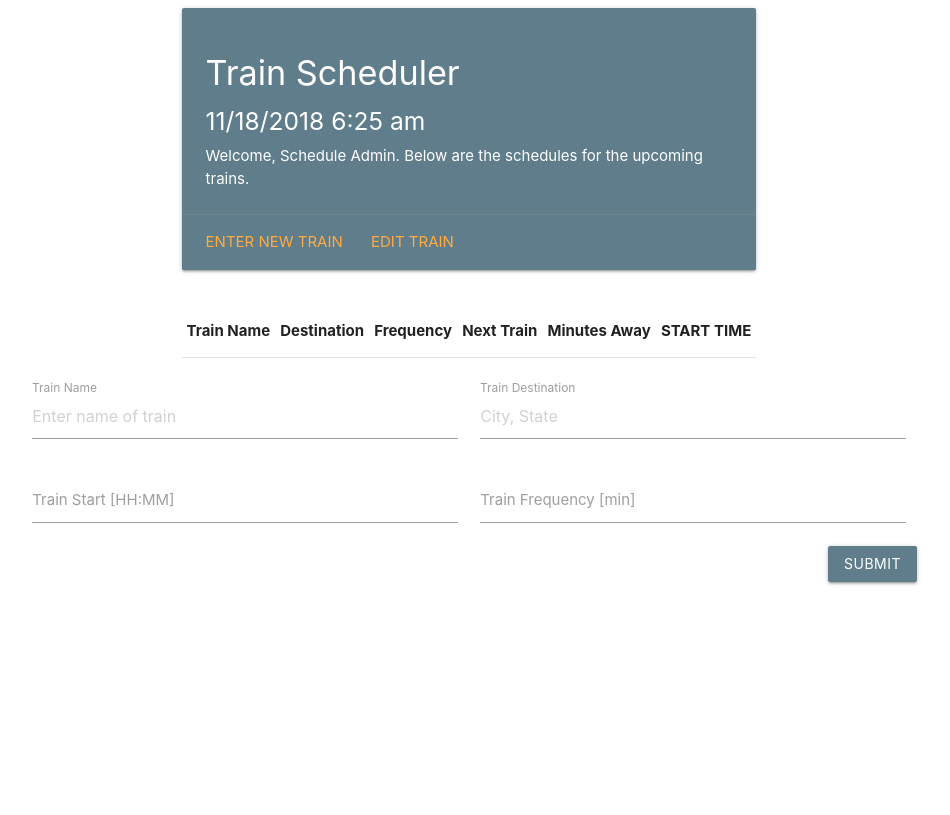
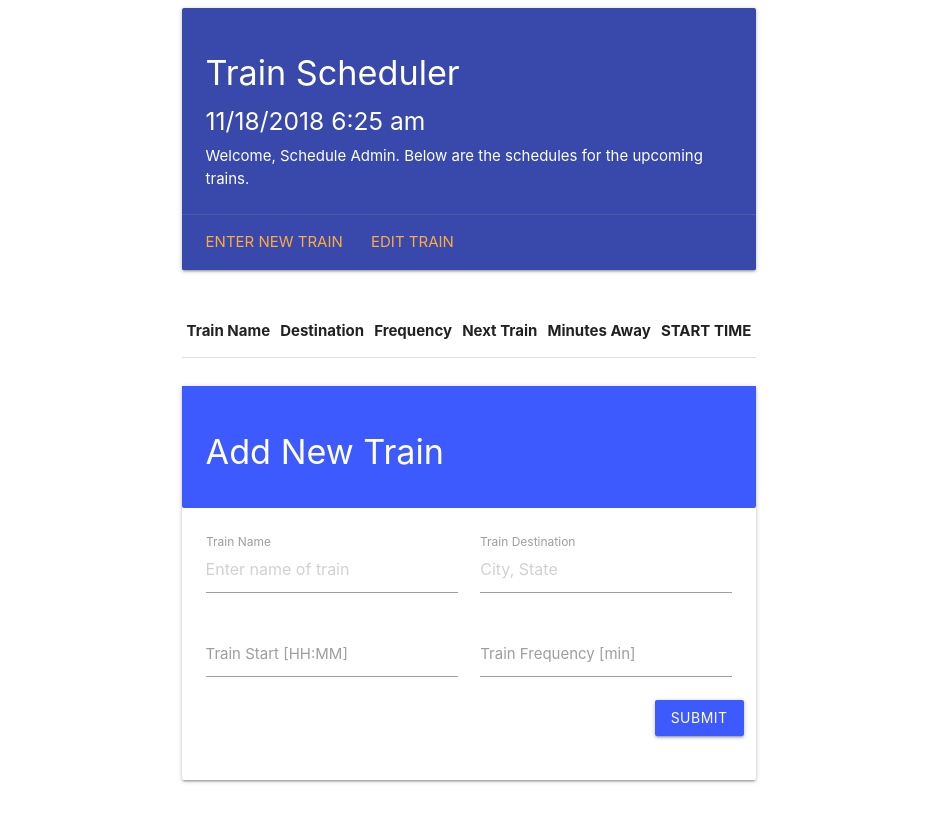
Before and after one commit to moralh2/Train-Scheduler, a plain HTML site: page index.html in a window 1280 px wide. Shown: the whole page, without its empty margins (171-1121 px from the left). Drawn offline with nearby package versions, Linux system fonts and the light colour scheme; no server answers.

Commit message:
change styling a bit

```diff
--- a/index.html
+++ b/index.html
@@ -15,7 +15,7 @@
     <div class="container">
         <div class="row">
             <div class="col s12 m8 offset-m2">
-                <div class="card blue-grey darken-0">
+                <div class="card indigo darken-1">
                     <div class="card-content white-text">
                         <span class="card-title">
                             <h4>Train Scheduler</h4>
@@ -59,8 +59,20 @@
     </div>
 
     <div class="container">
+
         <div class="row">
-            <form class="col s12">
+            <div class="col s12 m8 offset-m2">
+
+                <div class="card">
+                    <div class="card-content indigo accent-3 white-text">
+                        <span class="card-title">
+                            <h4>Add New Train</h4>
+                        </span>
+                    </div>
+
+                    <div class="card-content">
+                        <form>
+
                             <div class="row">
                                 <div class="input-field col s6">
                                     <input placeholder="Enter name of train" id="train_name" type="text" class="validate">
@@ -83,10 +95,15 @@
                                     <label for="train_frequency">Train Frequency [min]</label>
                                 </div>
 
-                    <a id="train-new-submit" class="waves-effect waves-light btn blue-grey right">submit</a>
+                                <a id="train-new-submit" class="waves-effect waves-light btn indigo accent-3 right">submit</a>
                             </div>
+
                         </form>
                     </div>
+                </div>
+            </div>
+        </div>
+
     </div>
 
 
```
Lines whose indentation alone changed are shown as unchanged.
